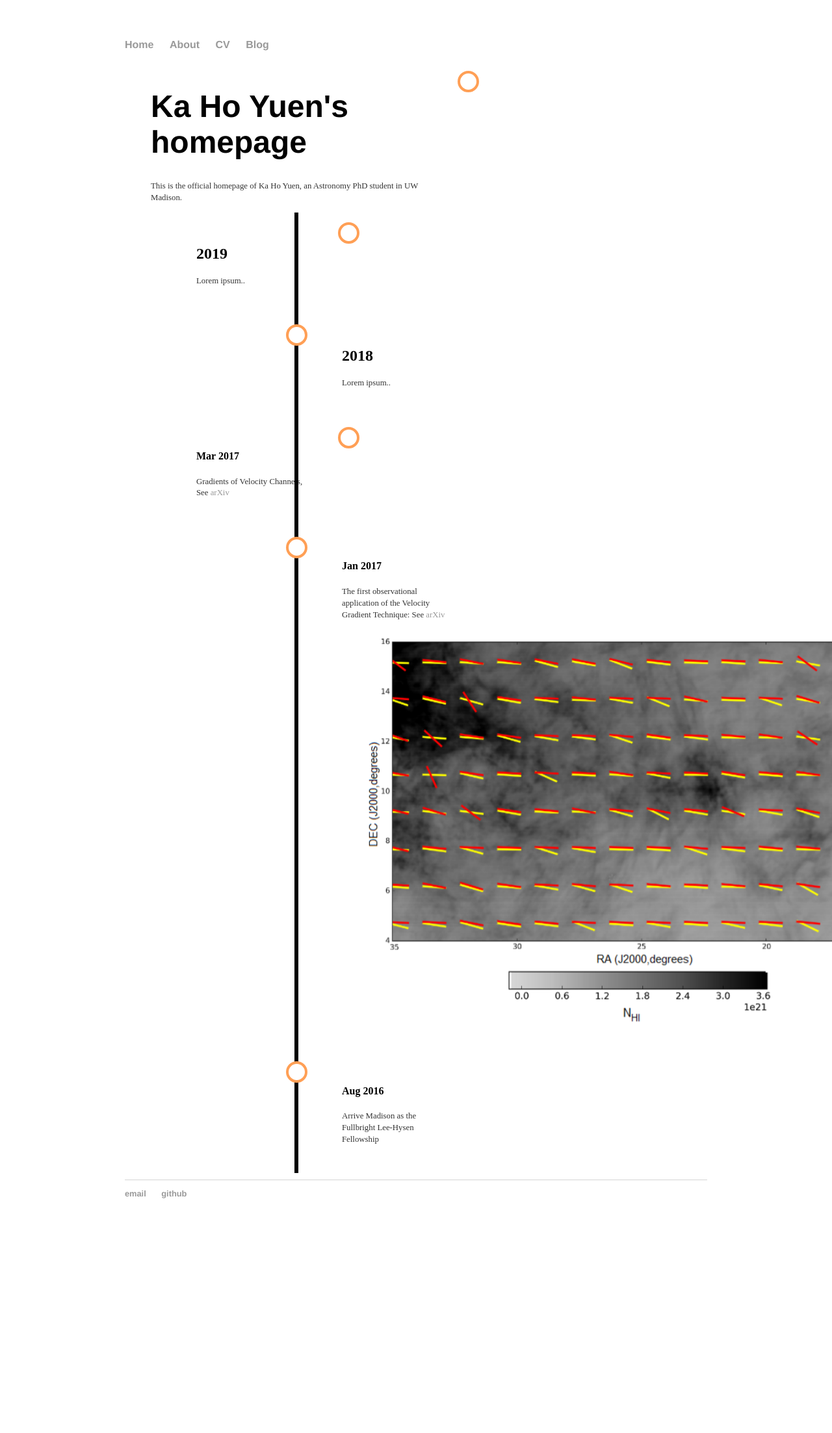
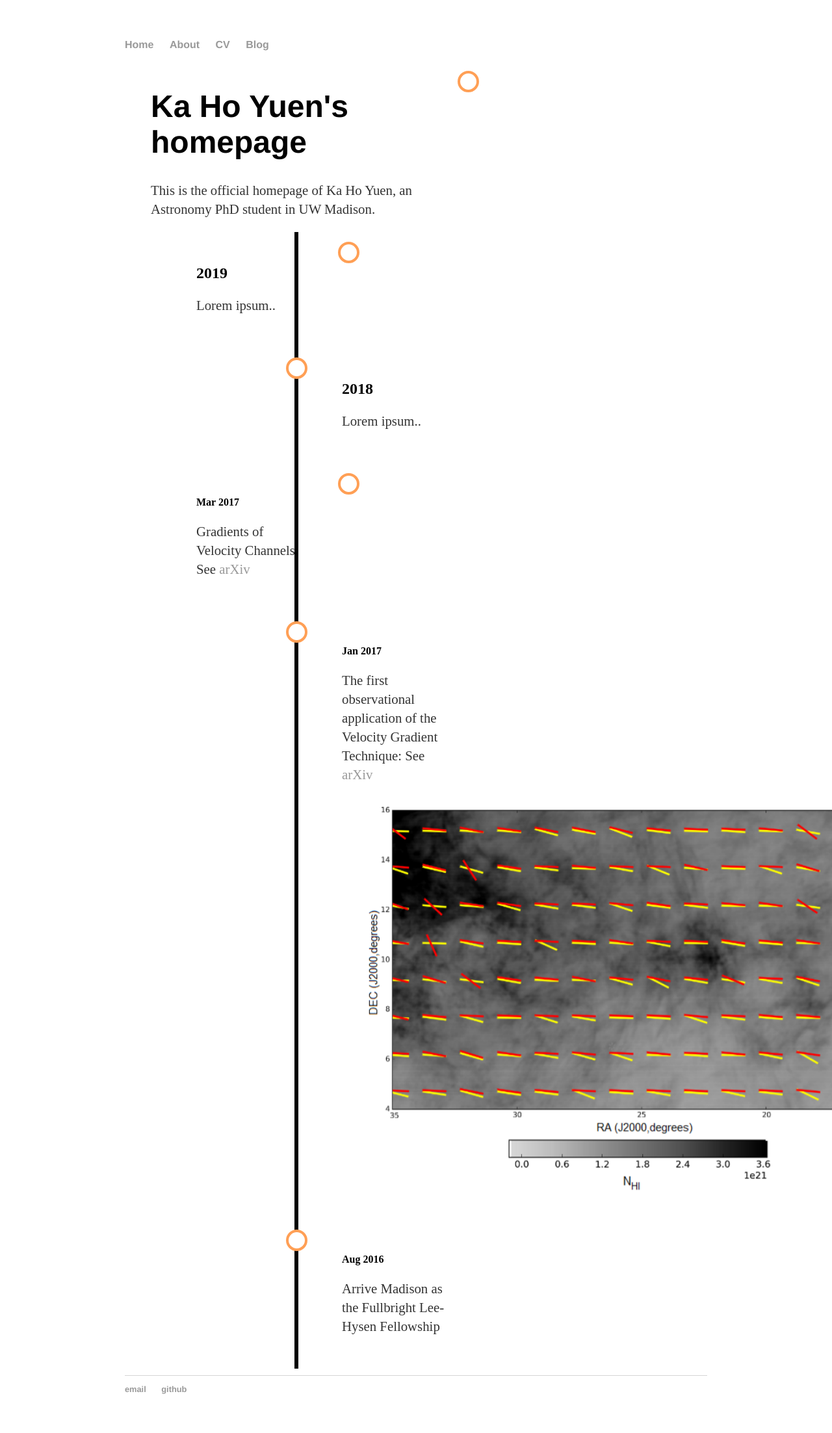
Before and after one commit to kyuen2/laztech.github.io, a Jekyll site: the page built from index.html, in a window 1280 px wide. Shown: the whole page at 65% size. Built offline with Jekyll 4.4.1, drawn with Linux system fonts in a browser that asks for light colours; before the commit the page ends 1904 px from its top, so only the background shows below that.

Commit message:
Update main.css
50% larger font

```diff
--- a/css/main.css
+++ b/css/main.css
@@ -24,7 +24,7 @@ h1 {
     font-family:'Helvetica', 'Arial', 'Sans-Serif';
 }
 p {
-    font-size: 0.8em;
+    font-size: 1.3em;
     line-height: 1.4em;
     color: #333;
 }
```
